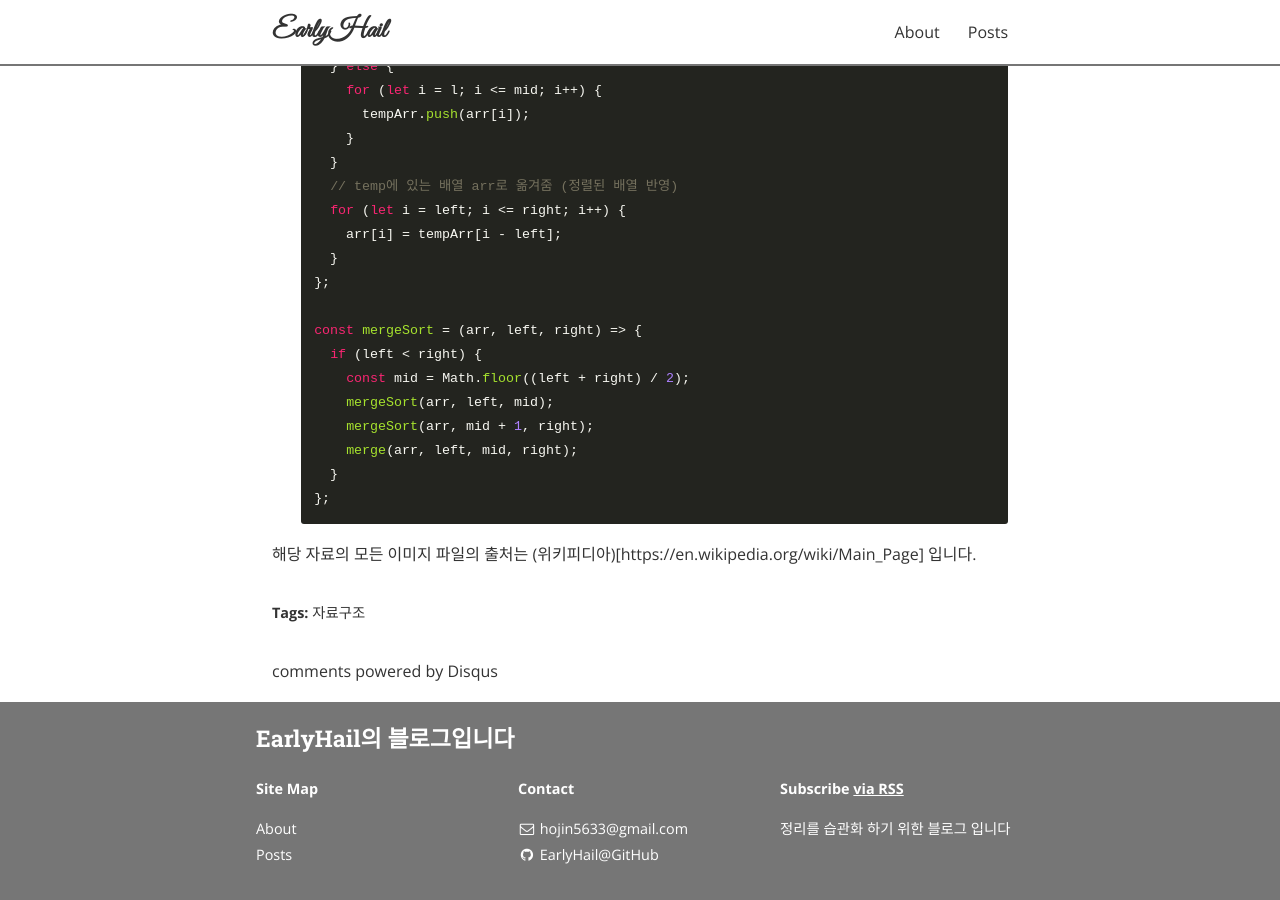
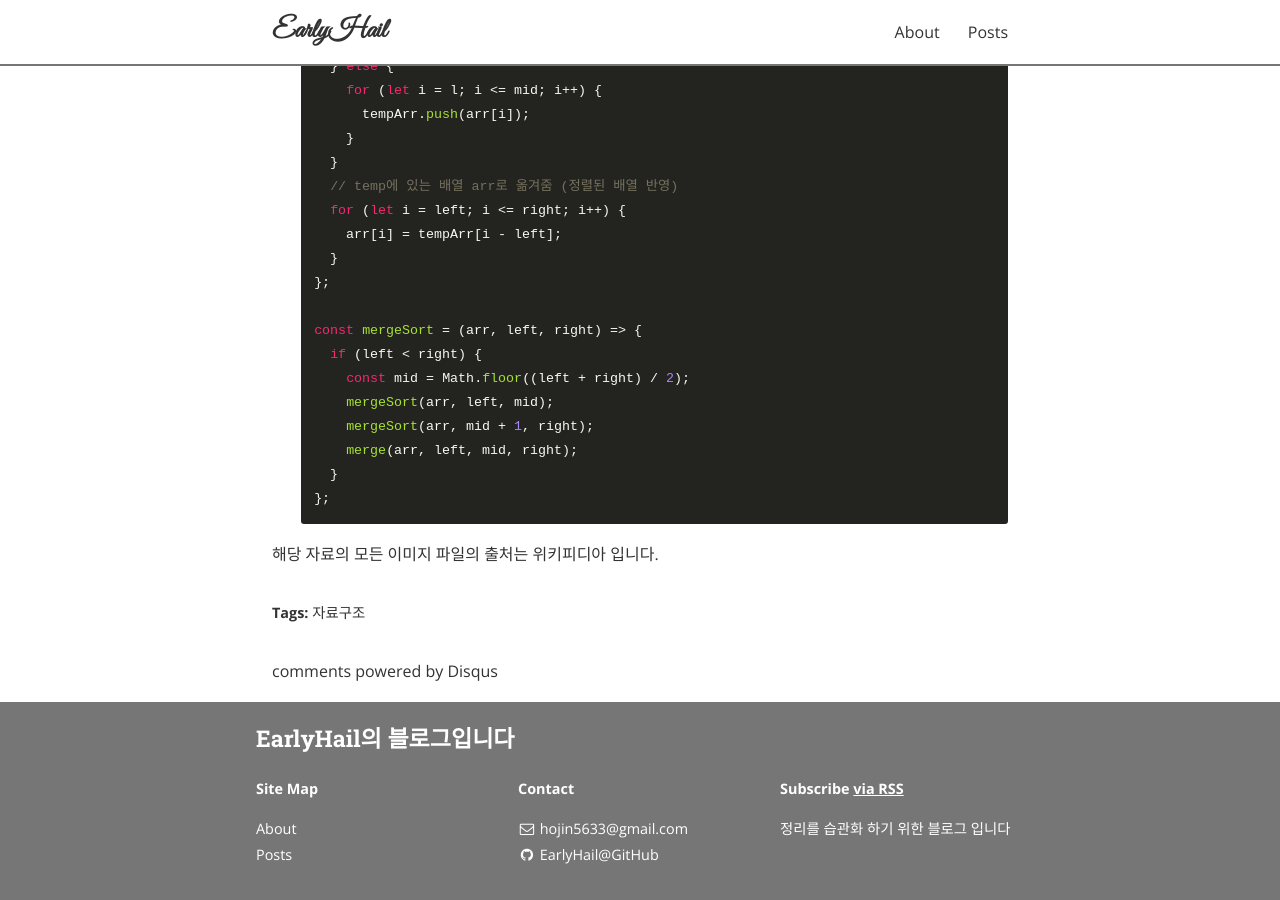
Before and after one commit to EarlyHail/EarlyHail.github.io, a Jekyll site: the page built from _posts/DataStructure/2021-01-20-Sorting-Algorithm.md, in a window 1280 px wide and 900 px high, scrolled down 7583 px. Built offline with Jekyll 4.4.1, drawn with Linux system fonts in a browser that asks for light colours; nearby versions of some CDN libraries; comment, search, counter and statistics services are not loaded.

Commit message:
[fix] 정렬 알고리즘 링크 오류 수정, 주석 삭제

````diff
--- a/_posts/DataStructure/2021-01-20-Sorting-Algorithm.md
+++ b/_posts/DataStructure/2021-01-20-Sorting-Algorithm.md
@@ -11,8 +11,6 @@ tags: 자료구조
 ### 1. 선택 정렬 (Selection Sort)
 
 ![선택정렬](/assets/posts/DataStructure/Sorting-Algorithm/Selection-Sort.gif)
-
-<!-- ![선택정렬](/assets/posts/DataStructure/Sorting-Algorithm/Selection-Sort.gif){:width="100px"}. -->
 
 가장 기초적인 정렬 알고리즘이다.
 
@@ -308,4 +306,4 @@ Divide & Conquer 의 대표적인 알고리즘 중 하나이다.
   };
   ```
 
-해당 자료의 모든 이미지 파일의 출처는 (위키피디아)[https://en.wikipedia.org/wiki/Main_Page] 입니다.
+해당 자료의 모든 이미지 파일의 출처는 [위키피디아](https://en.wikipedia.org/wiki/Main_Page) 입니다.
````
